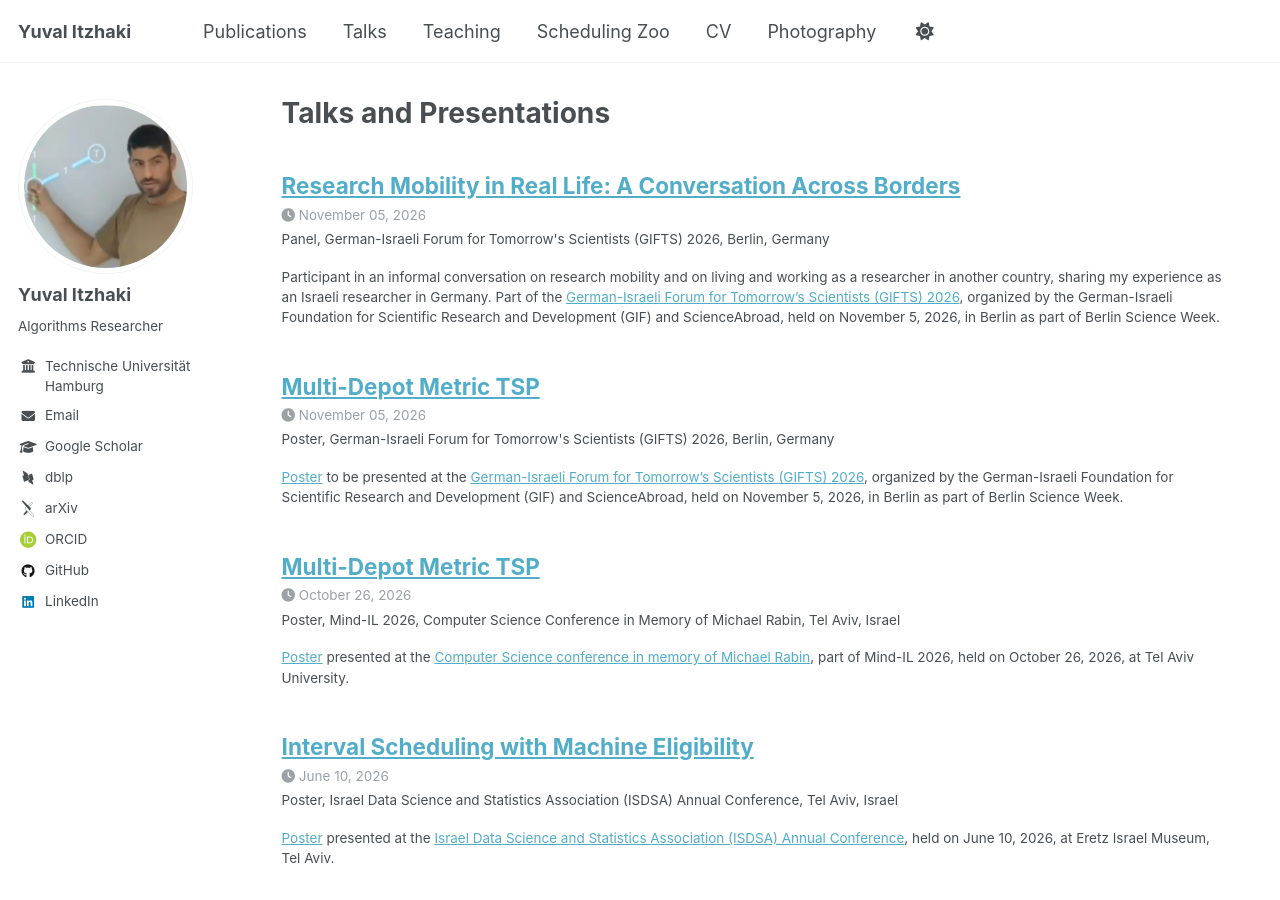
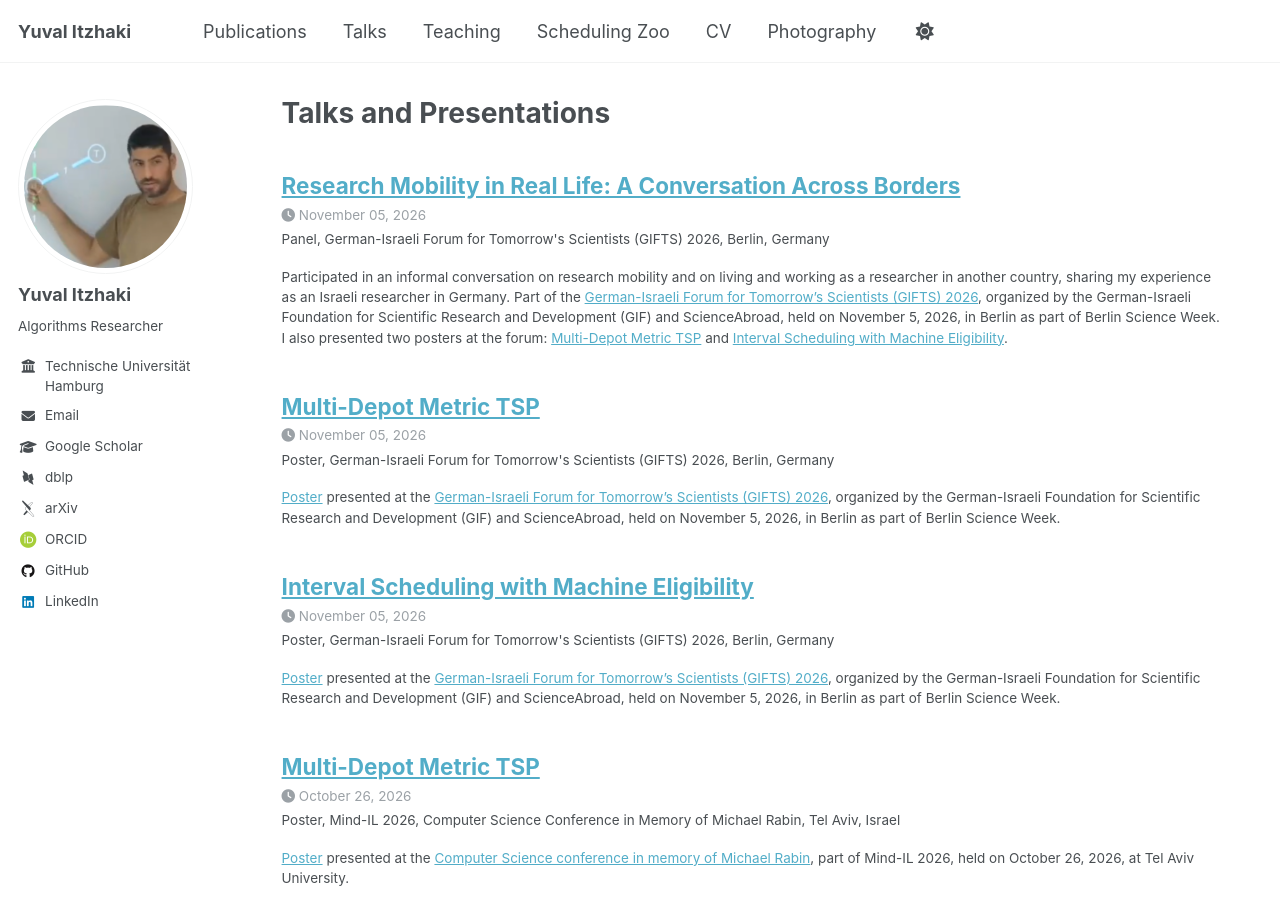
Before and after one commit to yuvalyitz/yuvalyitz.github.io, a Jekyll site: the page built from _pages/talks.html, in a window 1280 px wide and 900 px high. Built offline with Jekyll 4.4.1, drawn with Linux system fonts in a browser that asks for light colours; some web fonts are replaced.

Commit message:
GIFTS 2026: add the eligibility poster and link both posters
- Add the Interval Scheduling with Machine Eligibility poster entry
- Link both posters from the research mobility session entry
- Switch the GIFTS entries to past tense now that the event took place

Co-Authored-By: Claude Sonnet 5.5 <noreply@anthropic.com>

```diff
--- /dev/null
+++ b/_talks/2026-gifts-eligible-machines-poster.md
@@ -0,0 +1,23 @@
+---
+title: "Interval Scheduling with Machine Eligibility"
+collection: talks
+type: "Poster"
+permalink: /talks/2026-11-05-gifts-interval-scheduling-machine-eligibility-poster/
+venue: "German-Israeli Forum for Tomorrow's Scientists (GIFTS) 2026"
+date: 2026-11-05
+location: "Berlin, Germany"
+eventurl: "https://gifts.scienceabroad.org.il/"
+posterurl: "/files/poster_eligible_machines.pdf"
+---
+
+[Poster](/files/poster_eligible_machines.pdf) presented at the [German-Israeli Forum for Tomorrow's Scientists (GIFTS) 2026](https://gifts.scienceabroad.org.il/), organized by the German-Israeli Foundation for Scientific Research and Development (GIF) and ScienceAbroad, held on November 5, 2026, in Berlin as part of Berlin Science Week.
+
+## Authors
+
+Danny Hermelin, Yuval Itzhaki, Hendrik Molter, and Dvir Shabtay.
+
+## Abstract
+
+We provide new parameterized complexity results for Interval Scheduling with Eligible Machines. In this problem, a set of jobs is given to be processed non-preemptively on a set of machines. Each job has a processing time, a deadline, a weight, and a set of eligible machines that can process it. The goal is to find a maximum-weight subset of jobs that can each be processed on one of its eligible machines such that it completes exactly at its deadline.
+
+We focus on two parameters: the number of machines $$m$$ and the largest processing time $$p$$. Our main contribution is showing W[1]-hardness when parameterized by $$m$$. This answers Open Problem 8 of Mnich and van Bevern’s list of 15 open problems in parameterized complexity of scheduling problems (*Computers & Operations Research*, 2018).
--- a/_talks/2026-gifts-multi-depot-metric-tsp-poster.md
+++ b/_talks/2026-gifts-multi-depot-metric-tsp-poster.md
@@ -10,7 +10,7 @@ eventurl: "https://gifts.scienceabroad.org.il/"
 posterurl: "/files/poster_multi_depot_metric_tsp.pdf"
 ---
 
-[Poster](/files/poster_multi_depot_metric_tsp.pdf) to be presented at the [German-Israeli Forum for Tomorrow's Scientists (GIFTS) 2026](https://gifts.scienceabroad.org.il/), organized by the German-Israeli Foundation for Scientific Research and Development (GIF) and ScienceAbroad, held on November 5, 2026, in Berlin as part of Berlin Science Week.
+[Poster](/files/poster_multi_depot_metric_tsp.pdf) presented at the [German-Israeli Forum for Tomorrow's Scientists (GIFTS) 2026](https://gifts.scienceabroad.org.il/), organized by the German-Israeli Foundation for Scientific Research and Development (GIF) and ScienceAbroad, held on November 5, 2026, in Berlin as part of Berlin Science Week.
 
 ## Authors
 
--- a/_talks/2026-gifts-research-mobility-conversation.md
+++ b/_talks/2026-gifts-research-mobility-conversation.md
@@ -9,4 +9,4 @@ location: "Berlin, Germany"
 eventurl: "https://gifts.scienceabroad.org.il/"
 ---
 
-Participant in an informal conversation on research mobility and on living and working as a researcher in another country, sharing my experience as an Israeli researcher in Germany. Part of the [German-Israeli Forum for Tomorrow's Scientists (GIFTS) 2026](https://gifts.scienceabroad.org.il/), organized by the German-Israeli Foundation for Scientific Research and Development (GIF) and ScienceAbroad, held on November 5, 2026, in Berlin as part of Berlin Science Week.
+Participated in an informal conversation on research mobility and on living and working as a researcher in another country, sharing my experience as an Israeli researcher in Germany. Part of the [German-Israeli Forum for Tomorrow's Scientists (GIFTS) 2026](https://gifts.scienceabroad.org.il/), organized by the German-Israeli Foundation for Scientific Research and Development (GIF) and ScienceAbroad, held on November 5, 2026, in Berlin as part of Berlin Science Week. I also presented two posters at the forum: [Multi-Depot Metric TSP](/files/poster_multi_depot_metric_tsp.pdf) and [Interval Scheduling with Machine Eligibility](/files/poster_eligible_machines.pdf).
```
